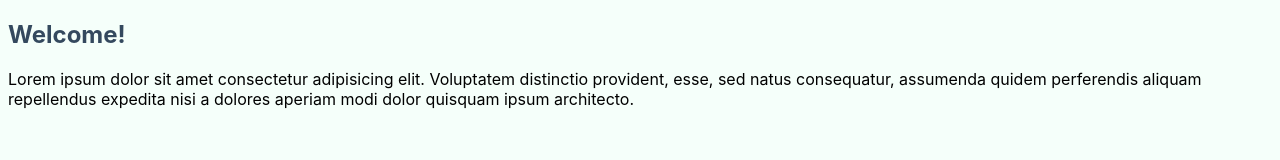
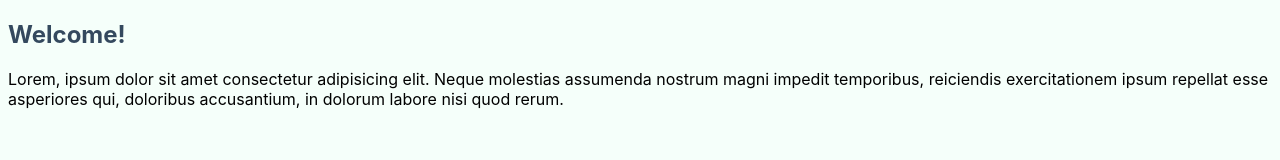
Before and after one commit to arobe353/Server-for-Assessment, a website: page views/index.html in a window 1280 px wide. Drawn offline with Linux system fonts and the light colour scheme; files that its build step writes are made by us from their sources.

Commit message:
More testing for lessons (with css and formatting)

```diff
--- a/public/css/style.css
+++ b/public/css/style.css
@@ -6,3 +6,7 @@ body {
 h2 {
   color: #34495e;
 }
+
+.Main-Title {
+  color: blueviolet;
+}
--- a/views/index.html
+++ b/views/index.html
@@ -10,10 +10,10 @@
   <body>
     <h2>Welcome!</h2>
     <p>
-      Lorem ipsum dolor sit amet consectetur adipisicing elit. Voluptatem
-      distinctio provident, esse, sed natus consequatur, assumenda quidem
-      perferendis aliquam repellendus expedita nisi a dolores aperiam modi dolor
-      quisquam ipsum architecto.
+      Lorem, ipsum dolor sit amet consectetur adipisicing elit. Neque molestias
+      assumenda nostrum magni impedit temporibus, reiciendis exercitationem
+      ipsum repellat esse asperiores qui, doloribus accusantium, in dolorum
+      labore nisi quod rerum.
     </p>
   </body>
 </html>
```
